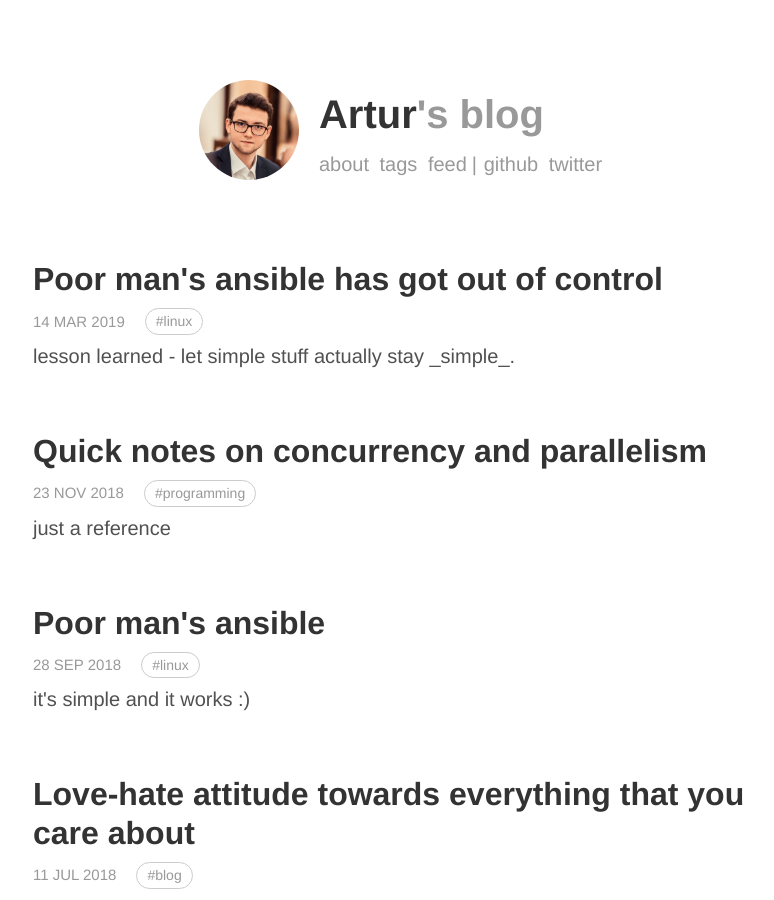
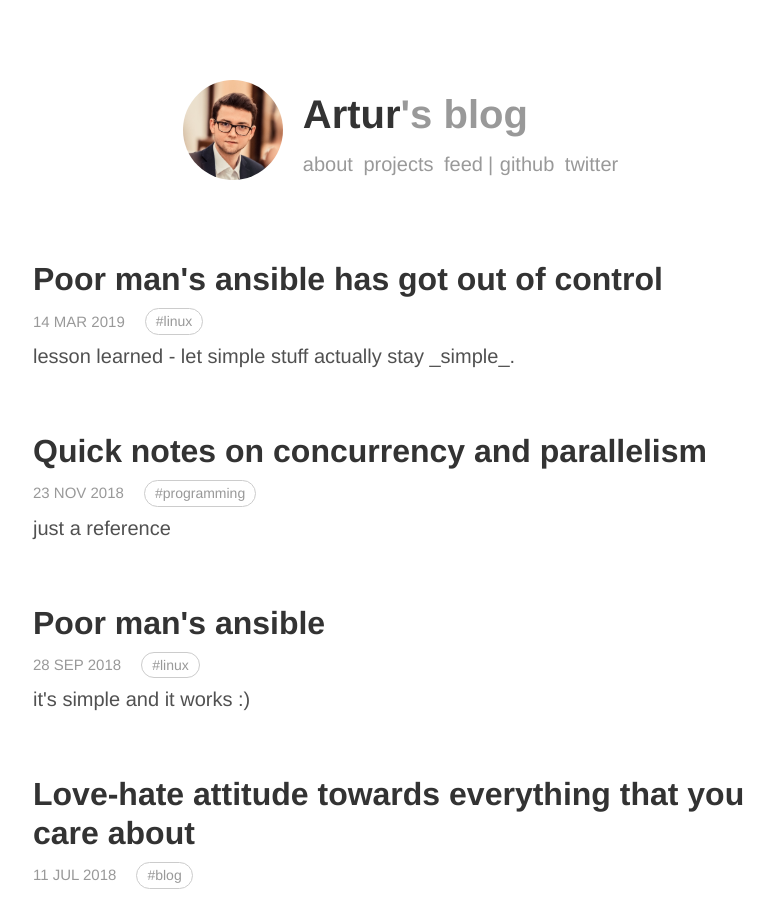
Before and after one commit to arturtamborski/arturtamborski.github.io, a Jekyll site: the page built from pages/index.html, in a window 1280 px wide and 900 px high. Shown: the whole window, without its empty margins (247-1021 px from the left). Built offline with Jekyll 4.4.1, drawn with Linux system fonts in a browser that asks for light colours; comment, search, counter and statistics services are not loaded.

Commit message:
replace tags link with projects link

```diff
--- a/_config.yaml
+++ b/_config.yaml
@@ -36,8 +36,8 @@ nav:
   local:
     - name: about
       href: /about
-    - name: tags
-      href: /tags
+    - name: projects
+      href: /projects
     - name: feed
       href: /feed.xml
 
```
